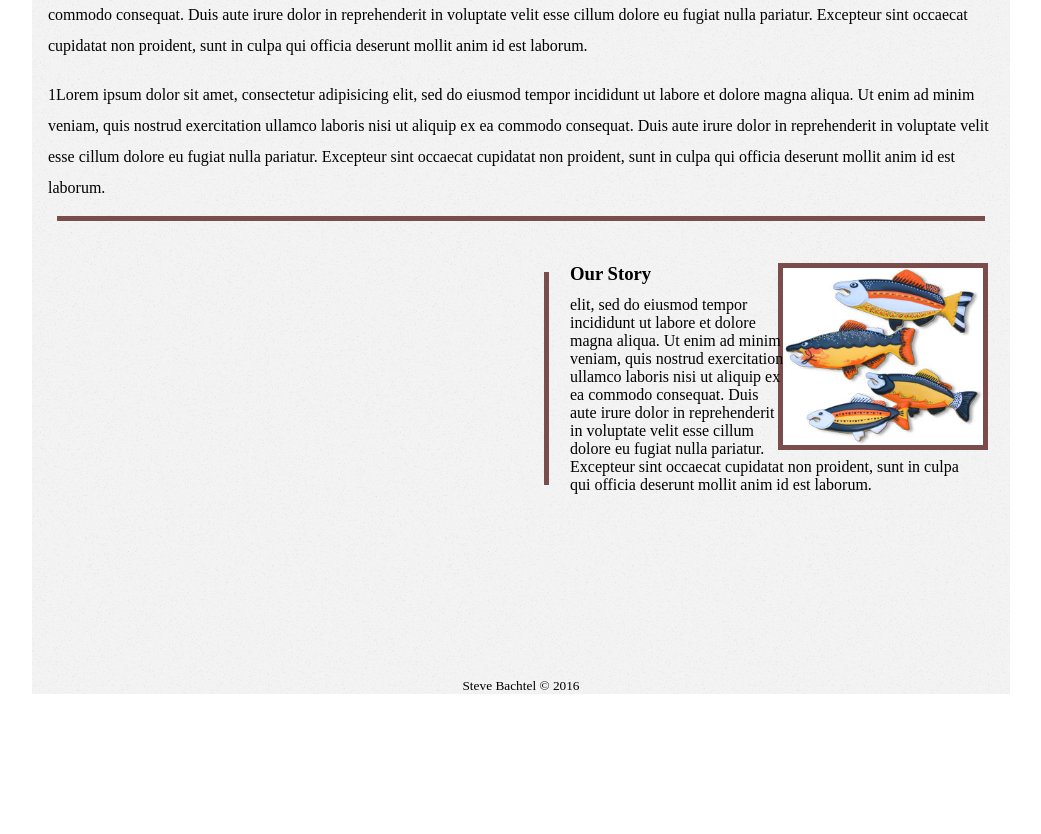
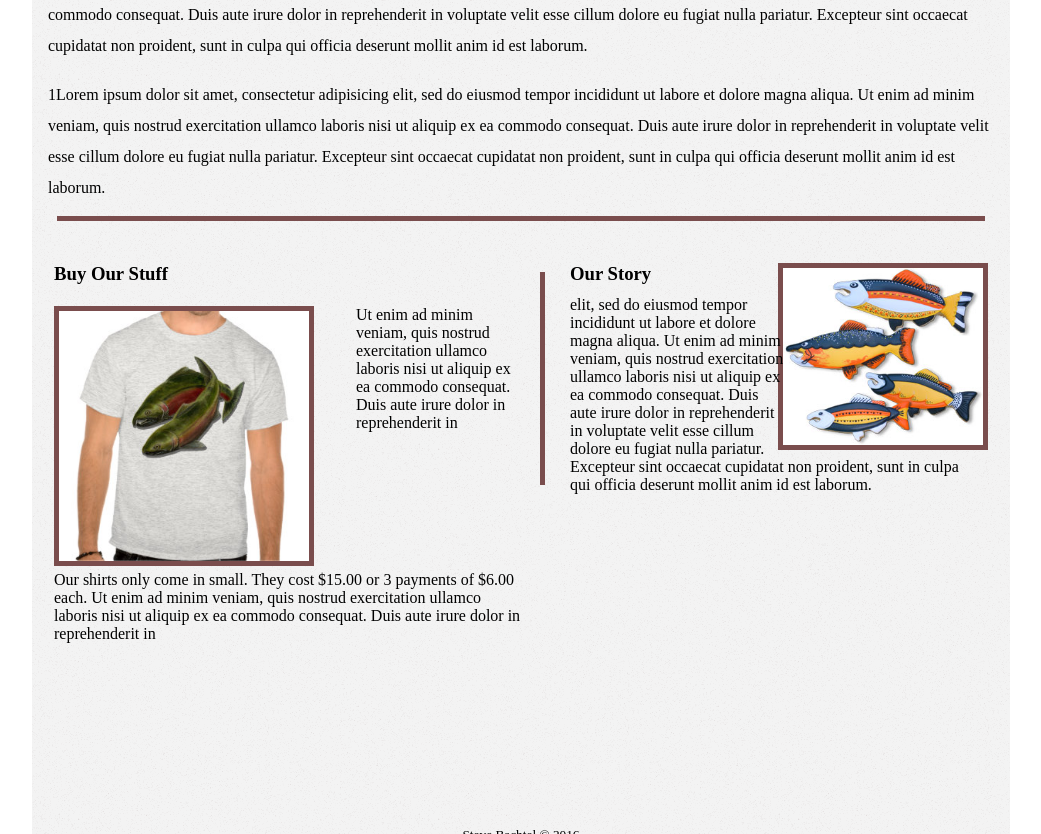
Before and after one commit to sbachtel/cookie_stand, a plain HTML site: page index.html in a window 1280 px wide. Shown: the part 562-1396 px from the top of the page, without its empty margins (119-1160 px from the left). Before the commit the page ends 1256 px from the top, so only its background shows below. Drawn offline with Linux system fonts and the light colour scheme; a web font is replaced by a local one.

Commit message:
finshing page

```diff
--- a/cookies.css
+++ b/cookies.css
@@ -142,7 +142,7 @@ aside {
   float: right;
   border-left: 5px solid #7A4D4D;
   margin-top: 60px;
-  padding-left: 30px;
+  padding-left: 34px;
   padding-right: 30px;
 }
 #fishStickers {
@@ -157,3 +157,28 @@ aside {
 #ourStory{
   padding-right: 15px;
 }
+article{
+  width: 450px;
+  float: left;
+  clear: right;
+  margin-top: 60px;
+  padding-left: 30px;
+  padding-right: 30px;
+}
+#buyMerch{
+  padding-right: 40px;
+}
+#shirt{
+  width: 250px;
+  border: 5px solid #7A4D4D;
+  margin-top: 30px;
+}
+#shirtDis{
+  float: right;
+  width: 166px;
+  clear:left;
+  margin-top: 30px;
+}
+#fishShirt{
+  margin-top: 10px;
+}
--- a/index.html
+++ b/index.html
@@ -24,6 +24,12 @@
         <p class="mainContent">1Lorem ipsum dolor sit amet, consectetur adipisicing elit, sed do eiusmod tempor incididunt ut labore et dolore magna aliqua. Ut enim ad minim veniam, quis nostrud exercitation ullamco laboris nisi ut aliquip ex ea commodo consequat. Duis aute irure dolor in reprehenderit in voluptate velit esse cillum dolore eu fugiat nulla pariatur. Excepteur sint occaecat cupidatat non proident, sunt in culpa qui officia deserunt mollit anim id est laborum.</p>
         <p class="mainContent">2Lorem ipsum dolor sit amet, consectetur adipisicing elit, sed do eiusmod tempor incididunt ut labore et dolore magna aliqua. Ut enim ad minim veniam, quis nostrud exercitation ullamco laboris nisi ut aliquip ex ea commodo consequat. Duis aute irure dolor in reprehenderit in voluptate velit esse cillum dolore eu fugiat nulla pariatur. Excepteur sint occaecat cupidatat non proident, sunt in culpa qui officia deserunt mollit anim id est laborum.</p><p class="mainContent">1Lorem ipsum dolor sit amet, consectetur adipisicing elit, sed do eiusmod tempor incididunt ut labore et dolore magna aliqua. Ut enim ad minim veniam, quis nostrud exercitation ullamco laboris nisi ut aliquip ex ea commodo consequat. Duis aute irure dolor in reprehenderit in voluptate velit esse cillum dolore eu fugiat nulla pariatur. Excepteur sint occaecat cupidatat non proident, sunt in culpa qui officia deserunt mollit anim id est laborum.</p>
       </main>
+      <article>
+        <h3 id="buyMerch">Buy Our Stuff</h3>
+        <p id="shirtDis">Ut enim ad minim veniam, quis nostrud exercitation ullamco laboris nisi ut aliquip ex ea commodo consequat. Duis aute irure dolor in reprehenderit in</p>
+        <img id="shirt" alt="shirt" src="images/shirt.jpg">
+        <p id="fishShirt">Our shirts only come in small. They cost $15.00 or 3 payments of $6.00 each. Ut enim ad minim veniam, quis nostrud exercitation ullamco laboris nisi ut aliquip ex ea commodo consequat. Duis aute irure dolor in reprehenderit in</p>
+      </article>
       <aside>
         <img id="fishStickers" alt="fishies" src="images/fishies.jpg">
         <h3 id="story">Our Story</h3>
```
